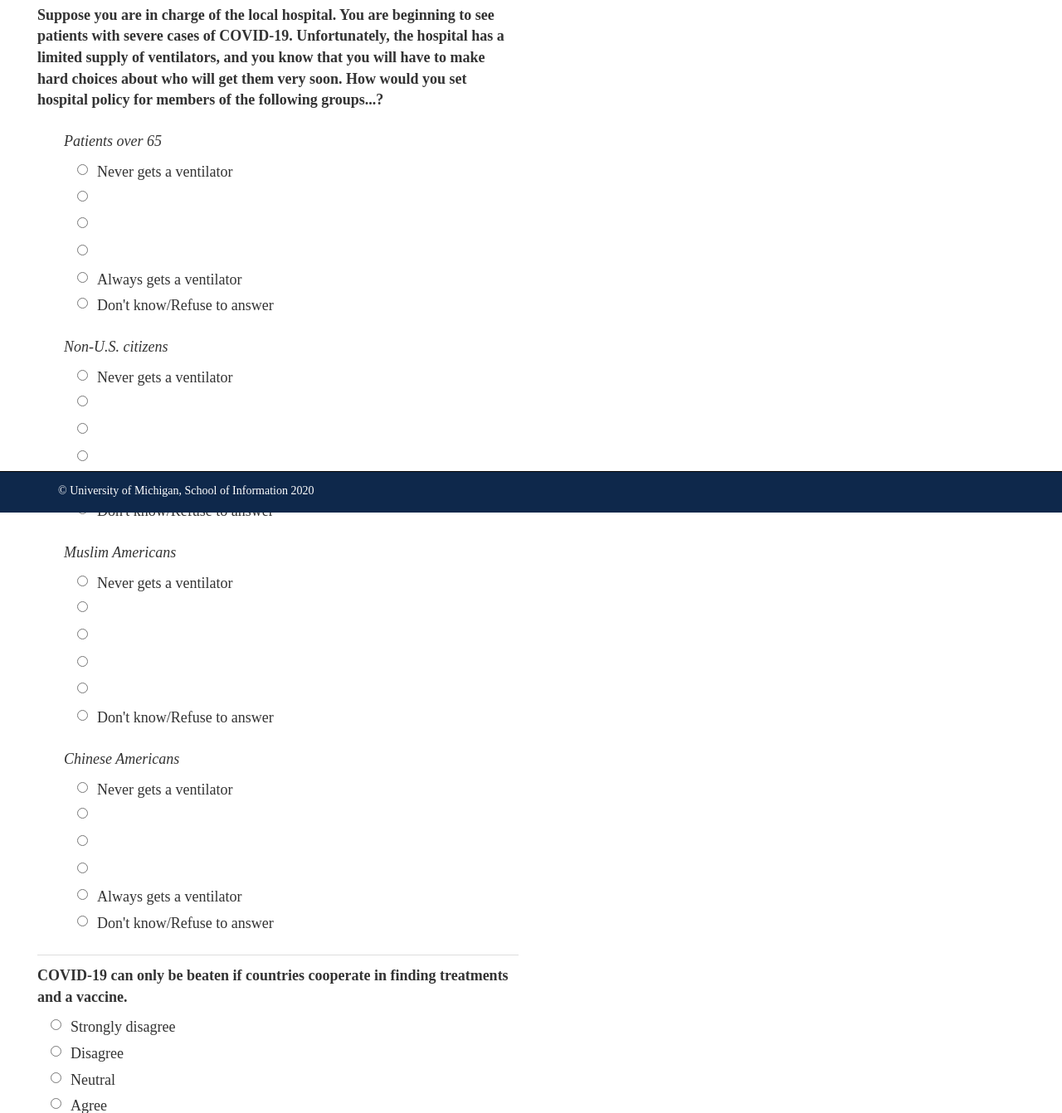
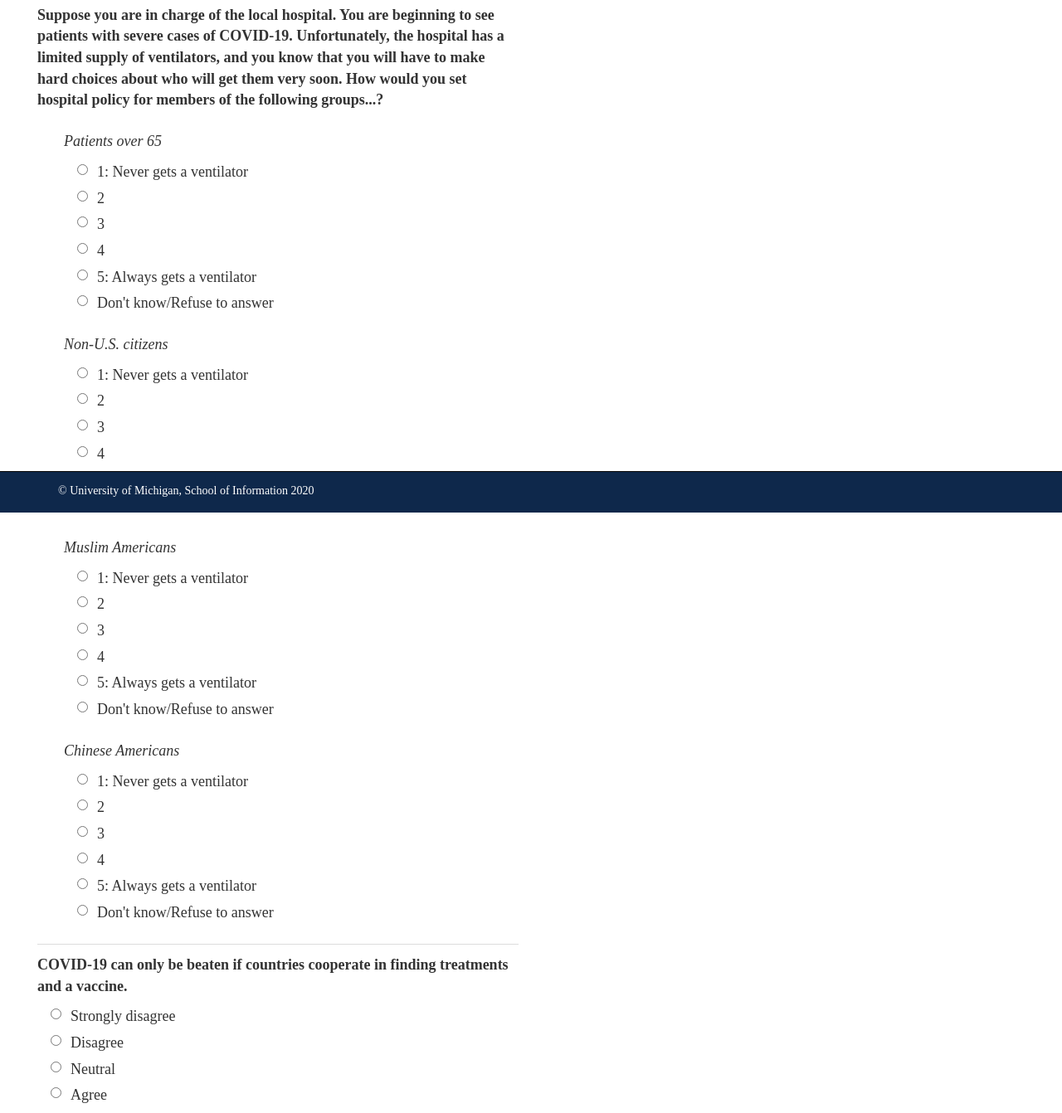
Before and after one commit to umsi/Online-Study-Game, a Django app: template games/invest_game/templates/question4.html in a window 1280 px wide. Shown: the part 182-1524 px from the top of the page at 83% size. Run offline with Django 3.2, Linux system fonts and the light colour scheme; the template is opened without the code that fills it, so the values that code supplies are empty; some libraries are stand-ins or nearby versions.

Commit message:
refactor: content updates (#24)

```diff
--- a/games/invest_game/templates/question4.html
+++ b/games/invest_game/templates/question4.html
@@ -165,28 +165,31 @@
           <div class="radio">
             <label>
               <input type="radio" name="over_65_ventilators" value="1" />
-              Never gets a ventilator
+              1: Never gets a ventilator
             </label>
           </div>
           <div class="radio">
             <label>
               <input type="radio" name="over_65_ventilators" value="2" />
+              2
             </label>
           </div>
           <div class="radio">
             <label>
               <input type="radio" name="over_65_ventilators" value="3" />
+              3
             </label>
           </div>
           <div class="radio">
             <label>
               <input type="radio" name="over_65_ventilators" value="4" />
+              4
             </label>
           </div>
           <div class="radio">
             <label>
               <input type="radio" name="over_65_ventilators" value="5" />
-              Always gets a ventilator
+              5: Always gets a ventilator
             </label>
           </div>
           <div class="radio">
@@ -201,28 +204,31 @@
           <div class="radio">
             <label>
               <input type="radio" name="non_us_citizens_ventilators" value="1" />
-              Never gets a ventilator
+              1: Never gets a ventilator
             </label>
           </div>
           <div class="radio">
             <label>
               <input type="radio" name="non_us_citizens_ventilators" value="2" />
+              2
             </label>
           </div>
           <div class="radio">
             <label>
               <input type="radio" name="non_us_citizens_ventilators" value="3" />
+              3
             </label>
           </div>
           <div class="radio">
             <label>
               <input type="radio" name="non_us_citizens_ventilators" value="4" />
+              4
             </label>
           </div>
           <div class="radio">
             <label>
               <input type="radio" name="non_us_citizens_ventilators" value="5" />
-              Always gets a ventilator
+              5: Always gets a ventilator
             </label>
           </div>
           <div class="radio">
@@ -237,27 +243,31 @@
           <div class="radio">
             <label>
               <input type="radio" name="muslim_americans_ventilators" value="1" />
-              Never gets a ventilator
+              1: Never gets a ventilator
             </label>
           </div>
           <div class="radio">
             <label>
               <input type="radio" name="muslim_americans_ventilators" value="2" />
+              2
             </label>
           </div>
           <div class="radio">
             <label>
               <input type="radio" name="muslim_americans_ventilators" value="3" />
+              3
             </label>
           </div>
           <div class="radio">
             <label>
               <input type="radio" name="muslim_americans_ventilators" value="4" />
+              4
             </label>
           </div>
           <div class="radio">
             <label>
               <input type="radio" name="muslim_americans_ventilators" value="5" />
+              5: Always gets a ventilator
             </label>
           </div>
           <div class="radio">
@@ -272,28 +282,31 @@
           <div class="radio">
             <label>
               <input type="radio" name="chinese_americans_ventilators" value="1" />
-              Never gets a ventilator
+              1: Never gets a ventilator
             </label>
           </div>
           <div class="radio">
             <label>
               <input type="radio" name="chinese_americans_ventilators" value="2" />
+              2
             </label>
           </div>
           <div class="radio">
             <label>
               <input type="radio" name="chinese_americans_ventilators" value="3" />
+              3
             </label>
           </div>
           <div class="radio">
             <label>
               <input type="radio" name="chinese_americans_ventilators" value="4" />
+              4
             </label>
           </div>
           <div class="radio">
             <label>
               <input type="radio" name="chinese_americans_ventilators" value="5" />
-              Always gets a ventilator
+              5: Always gets a ventilator
             </label>
           </div>
           <div class="radio">
```
